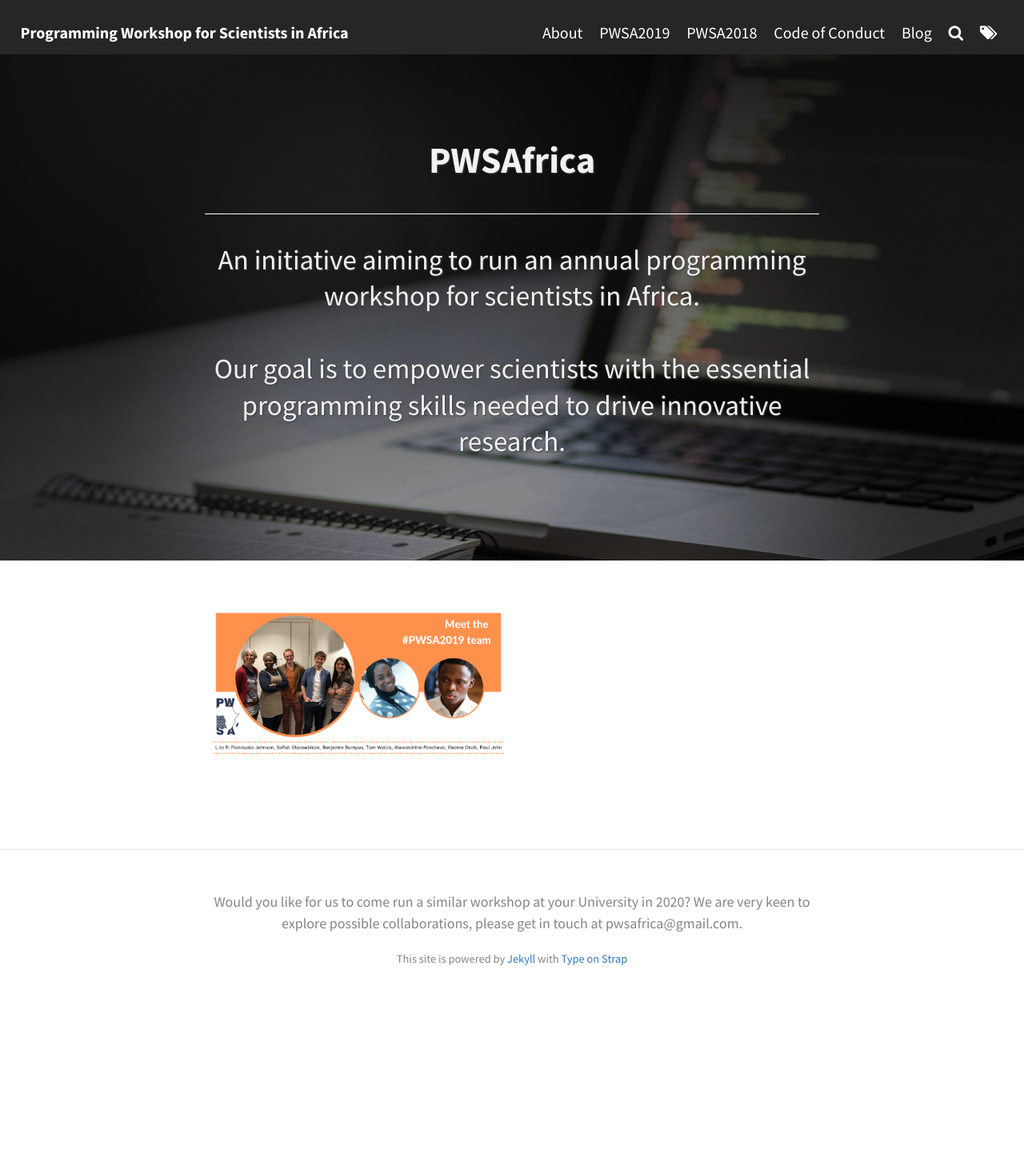
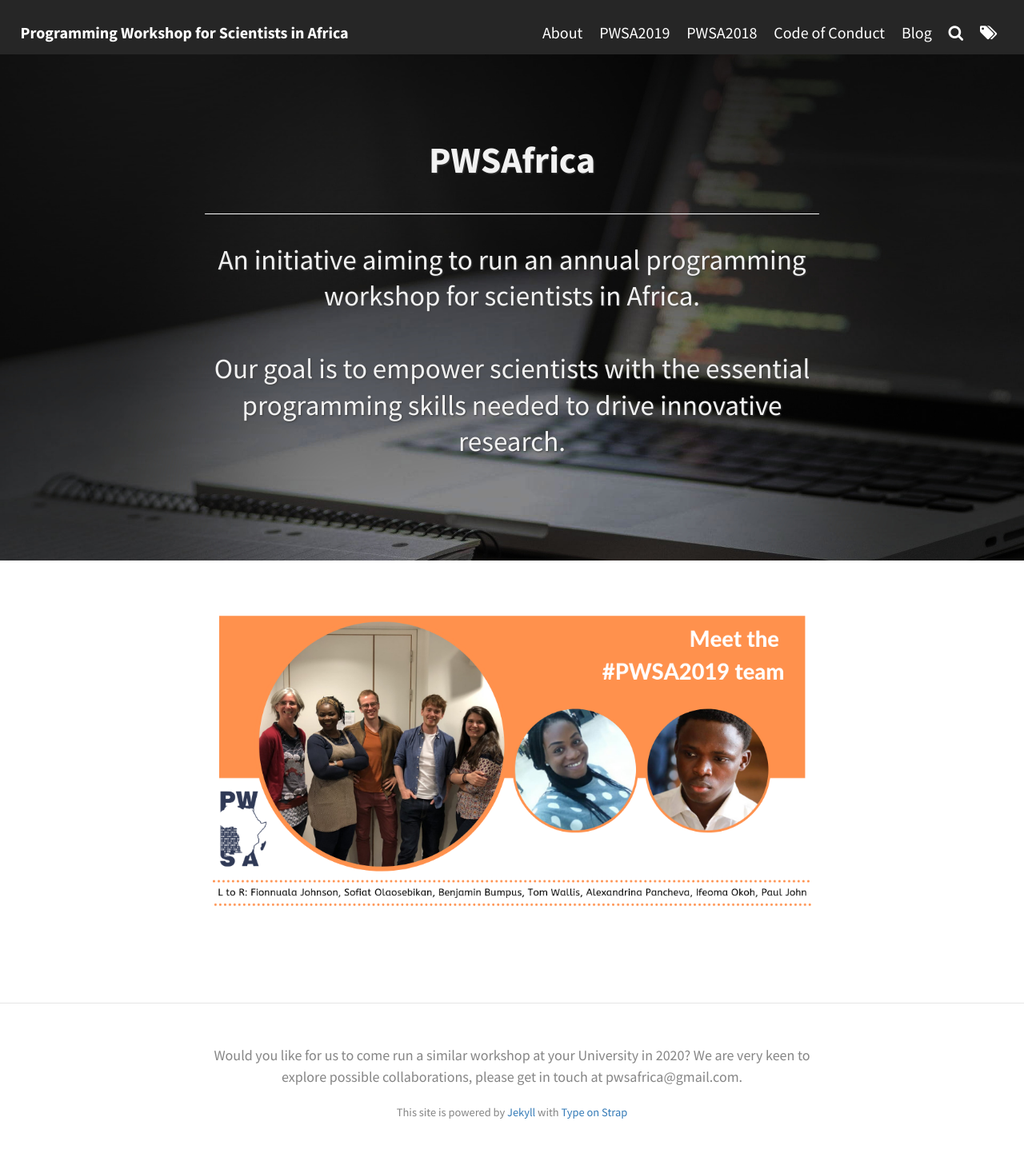
Before and after one commit to pwsafrica/pwsafrica.github.io, a Jekyll site: the page built from index.html, in a window 1280 px wide. Shown: the whole page at 80% size. Built offline with Jekyll 4.4.1, drawn with Linux system fonts in a browser that asks for light colours; the list of posts is cut into pages by our own code; before the commit the page ends 1260 px from its top, so only the background shows below that.

```diff
--- a/index.html
+++ b/index.html
@@ -9,5 +9,5 @@ gallery_path: "assets/img/pwsa_homepage_gallery"
 
 
 <p float="left">
-  <img src="/assets/img/Team2019.png" alt="PWSA2019 team" width="50%" height="50%"class="collaborators"/>
+  <img src="/assets/img/Team2019.png" alt="PWSA2019 team" class="collaborators"/>
 </p>
```
